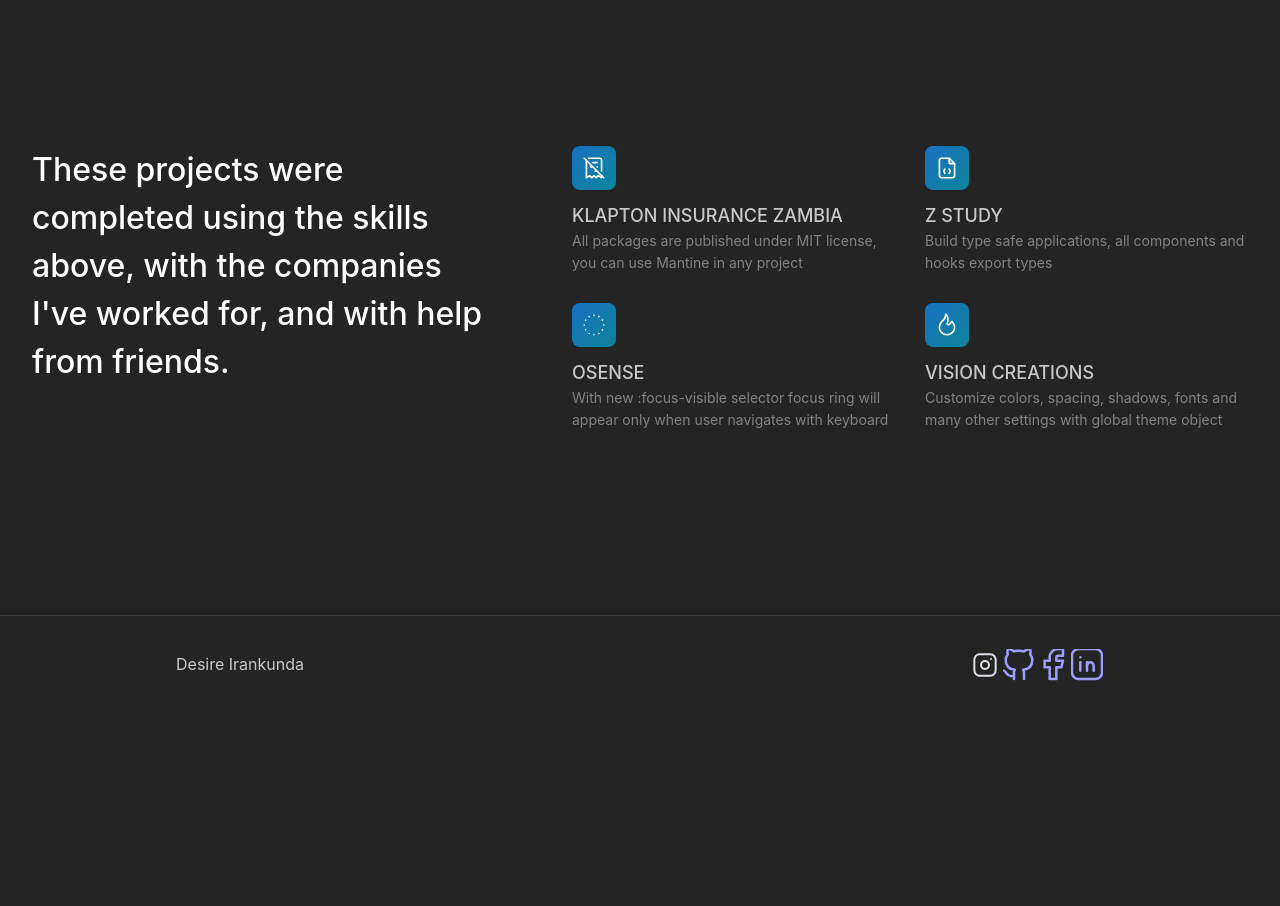
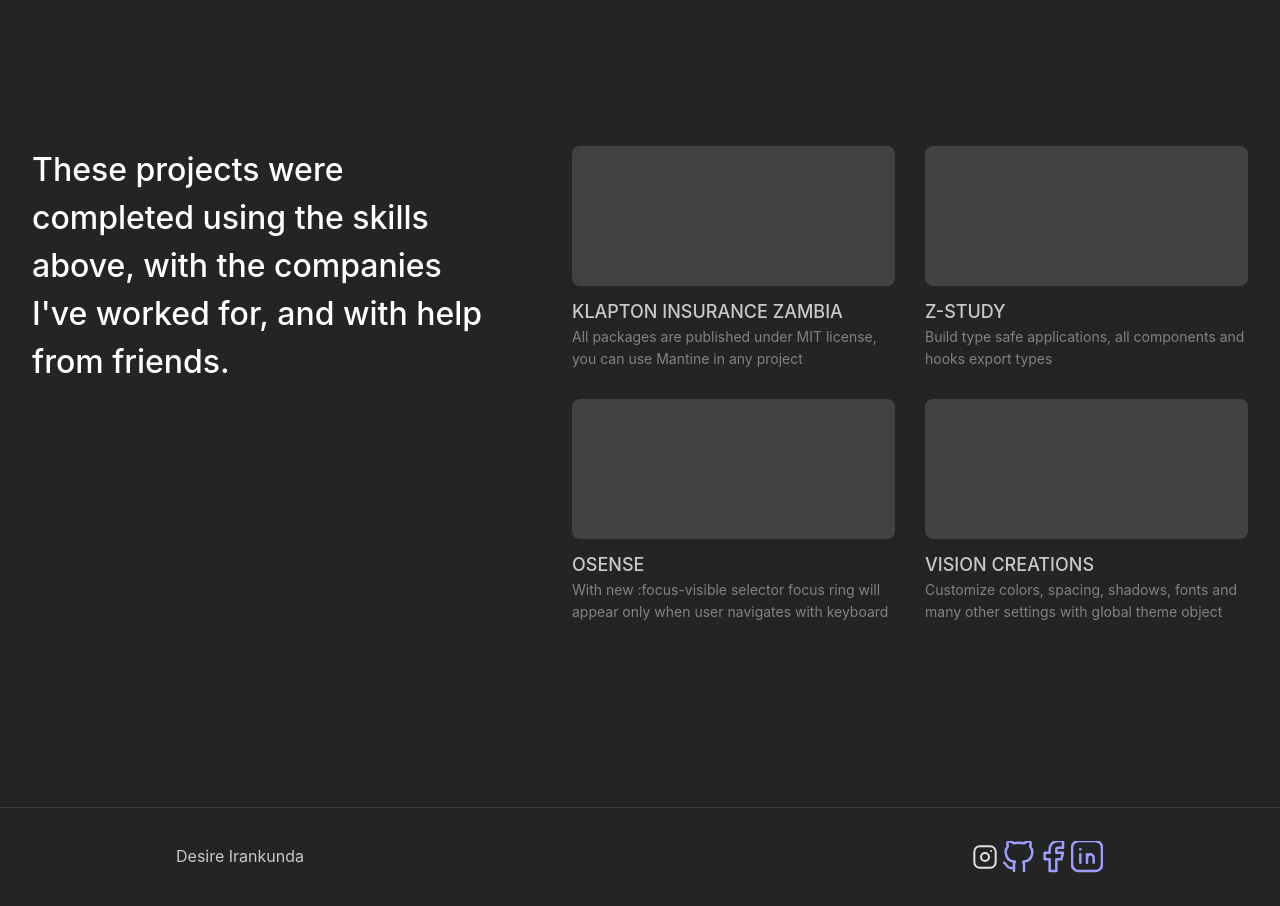
Before and after one commit to Deewiliams/My-portfolio, a React (Vite) app: page / in a window 1280 px wide. Shown: the part 2580-3486 px from the top of the page. Before the commit the page ends 3294 px from the top, so only its background shows below. Built offline with nearby package versions, Linux system fonts and the light colour scheme.

Commit message:
cleaned the code

```diff
--- a/src/pages/Project/Project.tsx
+++ b/src/pages/Project/Project.tsx
@@ -7,7 +7,9 @@
 import { Grid, SimpleGrid, Text, ThemeIcon, Title } from "@mantine/core";
 import classes from "./Project.module.css";
 import { TitleHead } from "../../component/Title";
+import { Skeleton } from "@mantine/core";
 
+const child = <Skeleton height={140} radius="md" animate={false} />;
 const features = [
   {
     icon: IconReceiptOff,
@@ -17,7 +19,7 @@
   },
   {
     icon: IconFileCode,
-    title: "Z STUDY ",
+    title: "Z-STUDY ",
     description:
       "Build type safe applications, all components and hooks export types",
   },
@@ -38,14 +40,18 @@
 export function Project() {
   const items = features.map((feature) => (
     <div key={feature.title}>
-      <ThemeIcon
+         <Grid>
+          <Grid.Col span={{ base: 12, xs: 12 }}>{child}</Grid.Col>
+        </Grid>
+      {/* <ThemeIcon
         size={44}
         radius="md"
         variant="gradient"
         gradient={{ deg: 133, from: "blue", to: "cyan" }}
-      >
-        <feature.icon size={26} stroke={1.5} />
-      </ThemeIcon>
+      > */}
+
+        {/* <feature.icon size={26} stroke={1.5} /> */}
+      {/* </ThemeIcon> */}
       <Text fz="lg" mt="sm" fw={500}>
         {feature.title}
       </Text>
```
